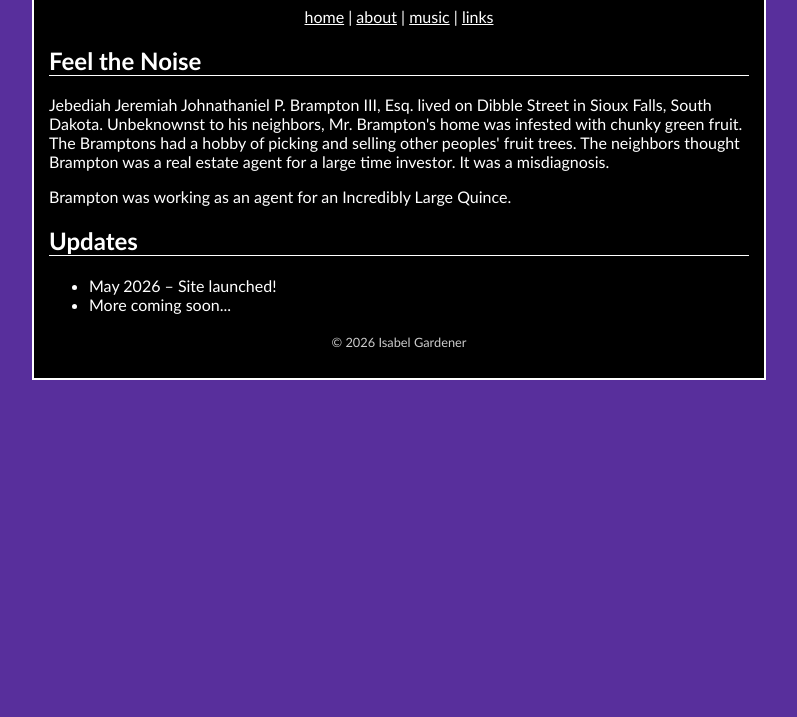
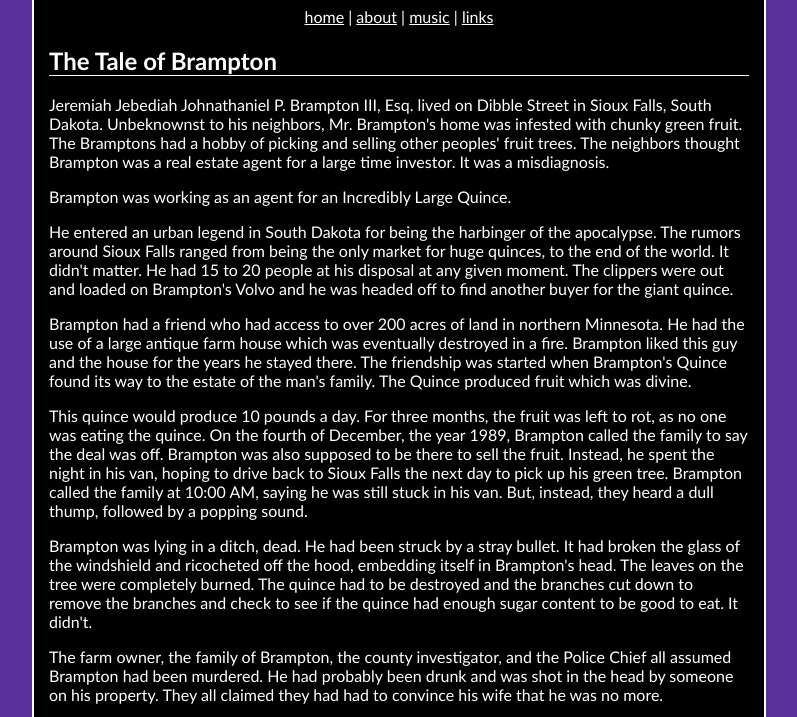
Before and after one commit to noiseandbells/noiseandbells.github.io, a plain HTML site: page index.html in a window 1280 px wide. Shown: the part 230-947 px from the top of the page, without its empty margins (241-1038 px from the left). Before the commit the page ends 800 px from the top, so only its background shows below. Drawn offline with Linux system fonts and the light colour scheme.

Commit message:
Update index.html
increase quincefulness

```diff
--- a/index.html
+++ b/index.html
@@ -21,9 +21,15 @@
     </nav>
 
     <main>
-      <h2>Feel the Noise</h2>
-      <p>Jebediah Jeremiah Johnathaniel P. Brampton III, Esq. lived on Dibble Street in Sioux Falls, South Dakota. Unbeknownst to his neighbors, Mr. Brampton's home was infested with chunky green fruit. The Bramptons had a hobby of picking and selling other peoples' fruit trees. The neighbors thought Brampton was a real estate agent for a large time investor. It was a misdiagnosis.</p>
+      <h2>The Tale of Brampton</h2>
+      <p>Jeremiah Jebediah Johnathaniel P. Brampton III, Esq. lived on Dibble Street in Sioux Falls, South Dakota. Unbeknownst to his neighbors, Mr. Brampton's home was infested with chunky green fruit. The Bramptons had a hobby of picking and selling other peoples' fruit trees. The neighbors thought Brampton was a real estate agent for a large time investor. It was a misdiagnosis.</p>
       <p>Brampton was working as an agent for an Incredibly Large Quince.</p>
+      <p>He entered an urban legend in South Dakota for being the harbinger of the apocalypse. The rumors around Sioux Falls ranged from being the only market for huge quinces, to the end of the world. It didn't matter. He had 15 to 20 people at his disposal at any given moment. The clippers were out and loaded on Brampton's Volvo and he was headed off to find another buyer for the giant quince.</p>
+      <p>Brampton had a friend who had access to over 200 acres of land in northern Minnesota. He had the use of a large antique farm house which was eventually destroyed in a fire. Brampton liked this guy and the house for the years he stayed there. The friendship was started when Brampton's Quince found its way to the estate of the man's family. The Quince produced fruit which was divine.</p>
+      <p>This quince would produce 10 pounds a day. For three months, the fruit was left to rot, as no one was eating the quince. On the fourth of December, the year 1989, Brampton called the family to say the deal was off. Brampton was also supposed to be there to sell the fruit. Instead, he spent the night in his van, hoping to drive back to Sioux Falls the next day to pick up his green tree. Brampton called the family at 10:00 AM, saying he was still stuck in his van. But, instead, they heard a dull thump, followed by a popping sound.</p>
+      <p>Brampton was lying in a ditch, dead. He had been struck by a stray bullet. It had broken the glass of the windshield and ricocheted off the hood, embedding itself in Brampton's head. The leaves on the tree were completely burned. The quince had to be destroyed and the branches cut down to remove the branches and check to see if the quince had enough sugar content to be good to eat. It didn't.</p>
+      <p>The farm owner, the family of Brampton, the county investigator, and the Police Chief all assumed Brampton had been murdered. He had probably been drunk and was shot in the head by someone on his property. They all claimed they had had to convince his wife that he was no more.</p>
+      <p>Someone, somewhere had had access to his dead body. It wasn't unusual in Sioux Falls. When family or friends passed away in Sioux Falls, it was the custom to open the casket, take a look at the dead body, and give him a quick $5.00, as to not upset the family. Then, the body was tossed into a crematorium.</p>
 
       <h2>Updates</h2>
       <ul>
```
